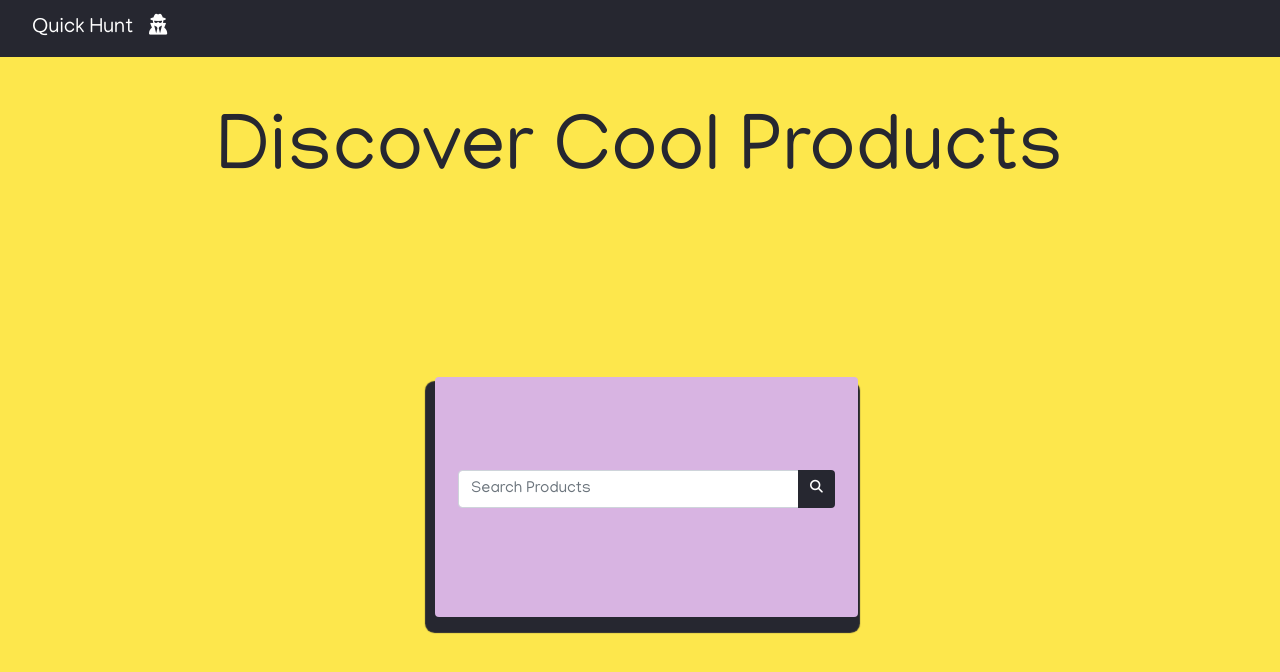
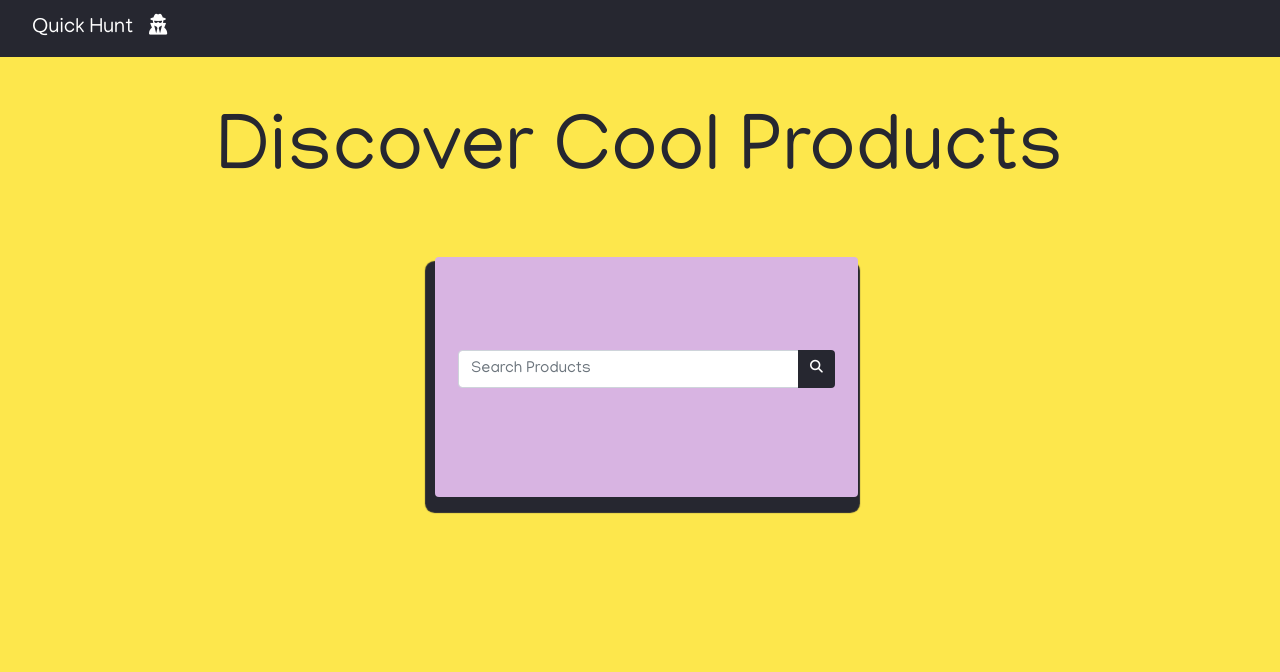
Before and after one commit to Jo-IE/product-search-tool, a React (Create React App) app: page / in a window 1280 px wide. Shown: the top 672 px of the page. Built offline with nearby package versions, Linux system fonts and the light colour scheme.

Commit message:
edit styles

```diff
--- a/src/App.css
+++ b/src/App.css
@@ -42,7 +42,3 @@ body {
   color: var(--mainDark);
   background: var(--mainRed);
 }
-
-.search {
-  border-radius: 20%;
-}
--- a/src/components/Hero.js
+++ b/src/components/Hero.js
@@ -8,8 +8,8 @@ class Hero extends Component {
   }
   render() {
     return (
-      <HeroWrapper id="hero">
-        <h1 className="text-title text-center py-5">Discover cool products</h1>
+      <HeroWrapper>
+        <h1 className="text-title text-center py-5 ">Discover cool products</h1>
         <FormWrapper>
           <div className="mx-auto text-center my-auto">
             <form
@@ -46,12 +46,14 @@ class Hero extends Component {
 
 const HeroWrapper = styled.div`
   background-color: var(--mainCreme);
-  height: 100vh;
+  min-height: 100vh;
+  min-width: 100vw;
+  padding: 0;
 `;
 
 const FormWrapper = styled.div`
   background-color: var(--mainLavender);
-  height: 30%;
+  min-height: 30vh;
   width: 33%;
   border-radius: 4px;
   box-shadow: -4px 10px 1px 6px var(--mainDark);
--- a/src/components/Product.js
+++ b/src/components/Product.js
@@ -33,7 +33,7 @@ class Product extends Component {
                   className="text-left"
                 />
 
-                <p className="">
+                <p>
                   <span className="text-red">Description: </span>
                   {description}
                 </p>
--- a/src/context.js
+++ b/src/context.js
@@ -3,14 +3,22 @@ import React, { Component } from "react";
 const ProductContext = React.createContext();
 
 class ProductProvider extends Component {
-  state = {
+  constructor(props) {
+    super(props);
+    this.state = {
       product: "",
       inputError: "",
       productList: [],
       loading: true,
       hasError: false
     };
-  getProducts = () => {
+    this.getProducts = this.getProducts.bind(this);
+    this.toggleLoading = this.toggleLoading.bind(this);
+    this.validateProduct = this.validateProduct.bind(this);
+    this.handleProductChange = this.handleProductChange.bind(this);
+  }
+
+  getProducts() {
     // set timeout to throw error on network time out
     function timeout(ms, promise) {
       return new Promise(function(resolve, reject) {
@@ -43,16 +51,16 @@ class ProductProvider extends Component {
           };
         });
       });
-  };
+  }
 
-  toggleLoading = () => {
+  toggleLoading() {
     this.setState(() => {
       return {
         loading: true
       };
     });
-  };
-  validateProduct = () => {
+  }
+  validateProduct() {
     //ensure that user has typed at least one character
     this.setState(currentState => {
       return {
@@ -62,9 +70,9 @@ class ProductProvider extends Component {
             : "Please enter a topic to search"
       };
     });
-  };
+  }
 
-  handleProductChange = evt => {
+  handleProductChange(evt) {
     //store product name that user types in state
     const value = evt.target.value;
     this.setState(() => {
@@ -72,7 +80,7 @@ class ProductProvider extends Component {
         product: value
       };
     });
-  };
+  }
   render() {
     return (
       <ProductContext.Provider
```
Lines whose indentation alone changed are shown as unchanged.
